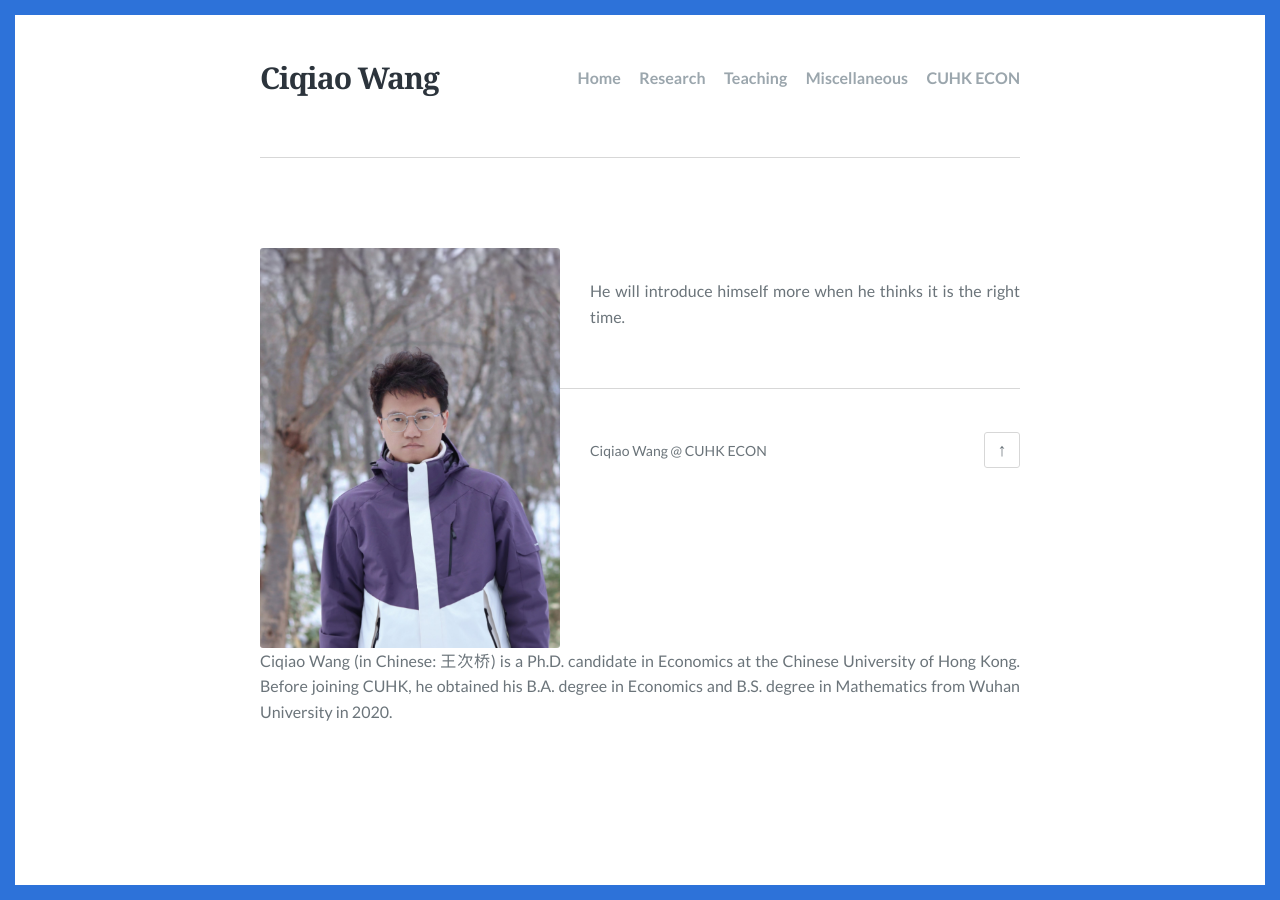
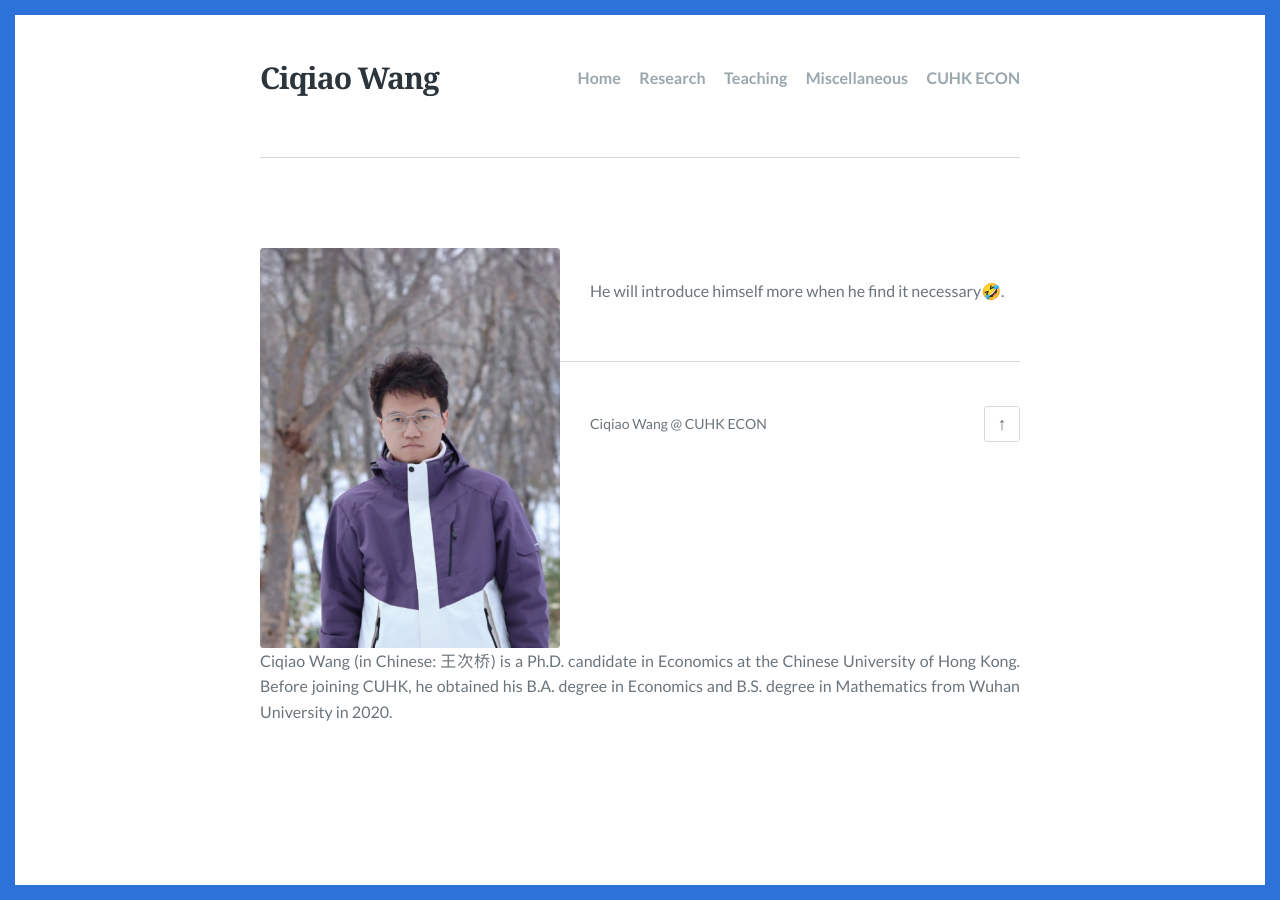
Before and after one commit to ciqiaowang/ciqiaowang.github.io, a Jekyll site: the page built from index.html, in a window 1280 px wide. Built offline with Jekyll 4.4.1, drawn with Linux system fonts in a browser that asks for light colours; the list of posts is cut into pages by our own code.

Commit message:
Update index.html

```diff
--- a/index.html
+++ b/index.html
@@ -20,11 +20,11 @@
                 font-size: 16px;
                 line-hight:1.6;
             }
-            .bigBox_img_left{ /* 第二个盒子, */
+            .smallBox_img_left{ /* 第二个盒子, */
                 float: left; /* 要左浮动 */
                 margin-right: 30px; /* 为了让图片和文字不贴着,右外边距定义40px */
             }
-            .bigBox_txt_right{
+            .smallBox_txt_right{
                 /* 定义第三盒子 */
                 float: right;
                 font-size: 16px; /* 设置字体大小 */
@@ -38,10 +38,10 @@
     </head>
     <body>
         <div class="bigBox">
-            <div class="bigBox_img_left">
+            <div class="smallBox_img_left">
                 <img src="images/myself_snow.jpg">
             </div>
-            <div class="bigBox_txt_right">
+            <div class="smallBox_txt_right">
                 <p align="justify">
                 Ciqiao Wang (in Chinese: 王次桥) is a Ph.D. candidate in Economics at the Chinese University of Hong Kong. Before joining CUHK, he obtained his B.A. degree in Economics and B.S. degree in Mathematics from Wuhan University in 2020.
                 </p>
@@ -50,7 +50,7 @@
         <br/>
         <div class="bigBox">
             <p align="justify">
-                He will introduce himself more when he thinks it is the right time.
+                He will introduce himself more when he find it necessary🤣.
                 <br/>
             </p>
         </div>
```
